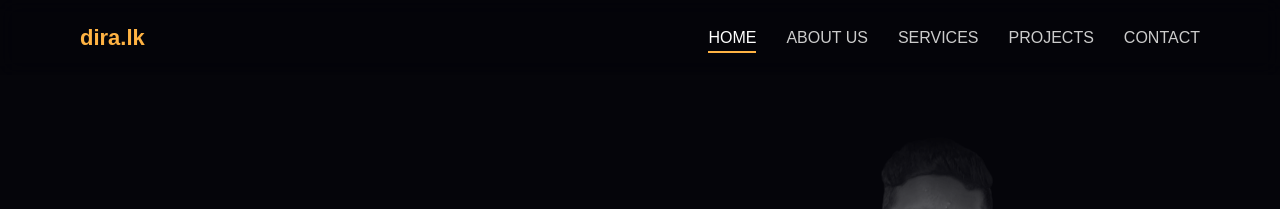
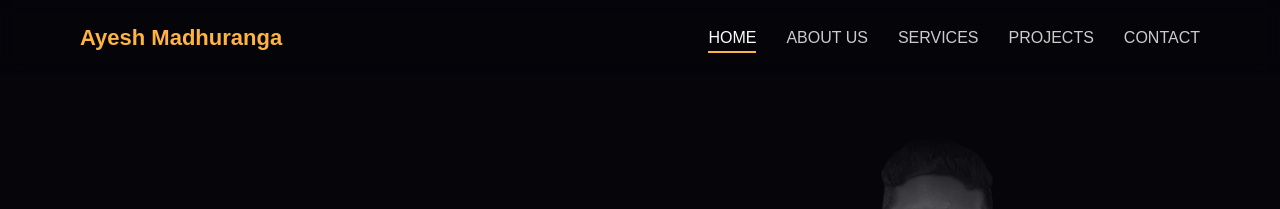
Before and after one commit to DevAyesh/Portfolio, a plain HTML site: page index.html in a window 1280 px wide. Shown: the top 209 px of the page. Drawn offline with Linux system fonts and the light colour scheme.

Commit message:
Update logo text in index.html to reflect new branding

```diff
--- a/index.html
+++ b/index.html
@@ -10,7 +10,7 @@
 <body>
 
   <header>
-    <div class="logo">dira.lk</div>
+    <div class="logo">Ayesh Madhuranga</div>
     <nav>
       <ul class="nav-links">
         <li><a href="#home" class="active">Home</a></li>
```
